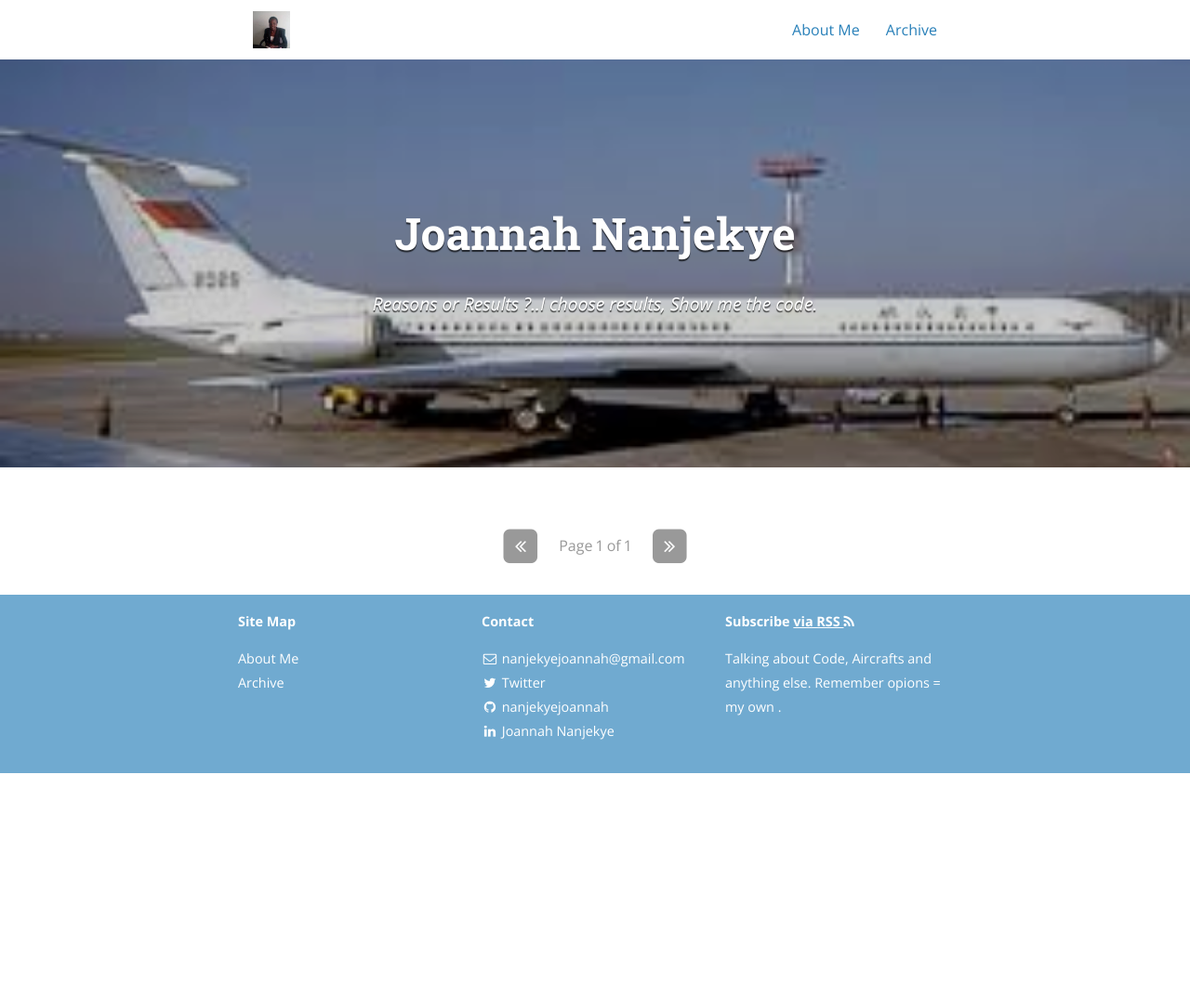
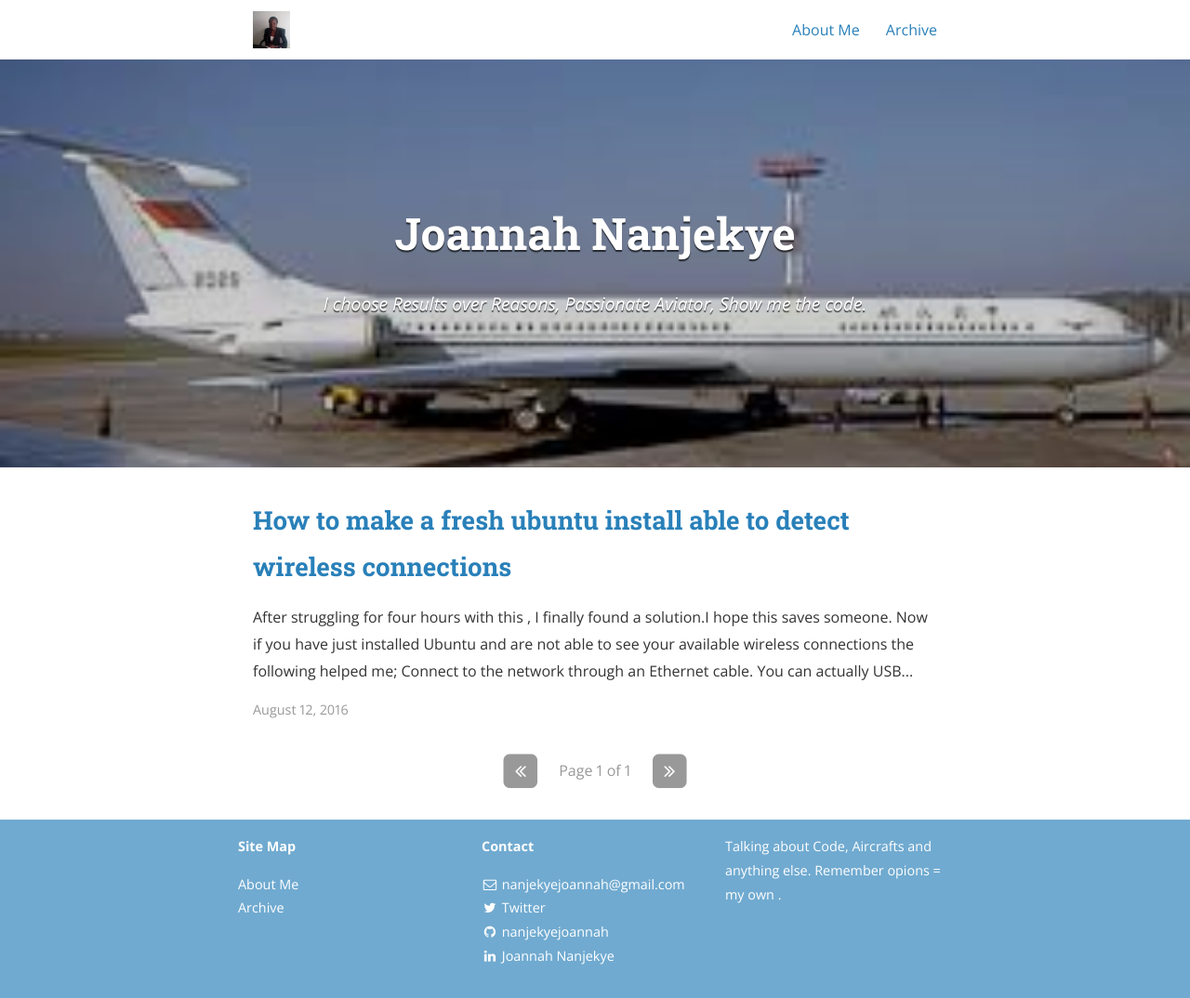
Before and after one commit to saidatnanjuki/saidatnanjuki.github.io, a Jekyll site: the page built from index.html, in a window 1280 px wide. Shown: the whole page at 93% size. Built offline with Jekyll 4.4.1, drawn with Linux system fonts in a browser that asks for light colours; nearby versions of some CDN libraries; the list of posts is cut into pages by our own code; comment, search, counter and statistics services are not loaded; a style sheet for code colours, icons or effects is not loaded; before the commit the page ends 900 px from its top, so only the background shows below that.

Commit message:
postsfix

```diff
--- a/_config.yml
+++ b/_config.yml
@@ -2,7 +2,7 @@
 # Site settings
 title: Joannah Nanjekye
 name: Joannah Nanjekye
-subtitle: Reasons or Results ?..I choose results, Show me the code.
+subtitle: I choose Results over Reasons, Passionate Aviator, Show me the code.
 email: nanjekyejoannah@gmail.com
 description: >
   Talking about Code, Aircrafts and anything else. Remember opions = my own .
--- a/_includes/footer.html
+++ b/_includes/footer.html
@@ -39,7 +39,6 @@
     </div>
 
     <div class="site-signature">
-      <p class="rss-subscribe text"><strong>Subscribe <a href="{{ "/feed.xml" | prepend: site.baseurl }}">via RSS <i class="fa fa-rss"></i></a></strong></p>
       <p class="text">{{ site.description }}</p>
     </div>
 
--- a/_includes/head.html
+++ b/_includes/head.html
@@ -9,7 +9,7 @@
   {% if page.keywords %}
  <meta name="keywords" content="{{ page.keywords }}" />
   {% else %}
- <meta name="keywords" content="Nikhita Raghunath, nikki15, nikinath, nikhita, jekyll, blog, seo, github pages, rust, competetive programming, female, women in tech, open source, software development, introduction, tutorial, beginners, dummies" />
+ <meta name="keywords" content="Joannah Nanjekye, Aviation, captain, nanjekye, jekyll, blog, seo, github pages, rust, competetive programming, female, women in tech, open source, software development, introduction, tutorial, beginners, dummies" />
  {% endif %}
   {% if site.name %}
   <meta name="author" content="{{ site.name }}">
--- a/_layouts/post.html
+++ b/_layouts/post.html
@@ -132,8 +132,7 @@ layout: default
         (document.getElementsByTagName('head')[0] || document.getElementsByTagName('body')[0]).appendChild(dsq);
     })();
   </script>
-  <noscript>Please enable JavaScript to view the <a href="http://disqus.com/?ref_noscript">comments powered by Disqus.</a></noscript>
-  <a href="http://disqus.com" class="dsq-brlink">comments powered by <span class="logo-disqus">Disqus</span></a>
+
 </section>
 {% endunless %}
 {% endif %}
```
Also changed, not shown: about.md (+2 -0 lines), _posts/2016-08-12-ubuntu.md (renamed from _posts/2016-08-12_ubuntu.md).
